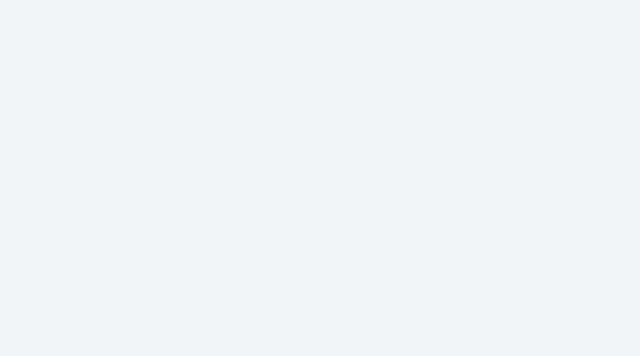
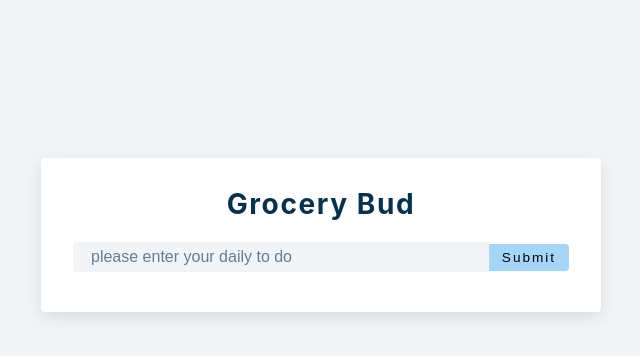
Before and after one commit to javokhirbekkhaydarov/reactlesson, a React (Create React App) app in the folder my-test/: page / in a window 1280 px wide. Shown: the top 356 px of the page, without its empty margins (270-910 px from the left). Built offline with nearby package versions, Linux system fonts and the light colour scheme.

Commit message:
added functions and items lists local storage

```diff
--- a/my-test/src/components/Lesson21Store/Main.js
+++ b/my-test/src/components/Lesson21Store/Main.js
@@ -2,7 +2,6 @@ import React, { useState, useEffect } from "react";
 import List from "./List";
 import Alert from "./Alert";
 import "./Main.css";
-
 const getLocalStorage = () => {
   let list = localStorage.getItem("list");
   if (list) {
@@ -11,17 +10,77 @@ const getLocalStorage = () => {
     return [];
   }
 };
-const Main = () => {
-  const [name, setName] = useState(``);
+function Main() {
+  const [name, setName] = useState("");
   const [list, setList] = useState(getLocalStorage());
-  const [edit, setEdit] = useState(false);
+  const [isEditing, setIsEditing] = useState(false);
   const [editID, setEditID] = useState(null);
   const [alert, setAlert] = useState({ show: false, msg: "", type: "" });
+  const handleSubmit = (e) => {
+    e.preventDefault();
+    if (!name) {
+      showAlert(true, "danger", "please enter value");
+    } else if (name && isEditing) {
+      setList(
+        list.map((item) => {
+          if (item.id === editID) {
+            return { ...item, title: name };
+          }
+          return item;
+        })
+      );
+      setName("");
+      setEditID(null);
+      setIsEditing(false);
+      showAlert(true, "success", "value changed");
+    } else {
+      showAlert(true, "success", "item added to the list");
+      const newItem = { id: new Date().getTime().toString(), title: name };
+
+      setList([...list, newItem]);
+      setName("");
+    }
+  };
+
+  const showAlert = (show = false, type = "", msg = "") => {
+    setAlert({ show, type, msg });
+  };
+  const clearList = () => {
+    showAlert(true, "danger", "empty list");
+    setList([]);
+  };
+  const removeItem = (id) => {
+    showAlert(true, "danger", "item removed");
+    setList(list.filter((item) => item.id !== id));
+  };
+  const editItem = (id) => {
+    const specificItem = list.find((item) => item.id === id);
+    setIsEditing(true);
+    setEditID(id);
+    setName(specificItem.title);
+  };
+  useEffect(() => {
+    localStorage.setItem("list", JSON.stringify(list));
+  }, [list]);
   return (
-    <section>
-
+    <section className="section-center">
+      <form className="grocery-form">
+        <h3>grocery bud</h3>
+        <div className="form-control">
+          <input
+            type="text"
+            className="grocery"
+            placeholder="please enter your daily to do"
+            value={name}
+            onChange={(e) => setName(e.target.value)}
+          />
+          <button className="submit-btn" type="submit">
+            submit
+          </button>
+        </div>
+      </form>
     </section>
-  )
-};
+  );
+}
 
 export default Main;
```
